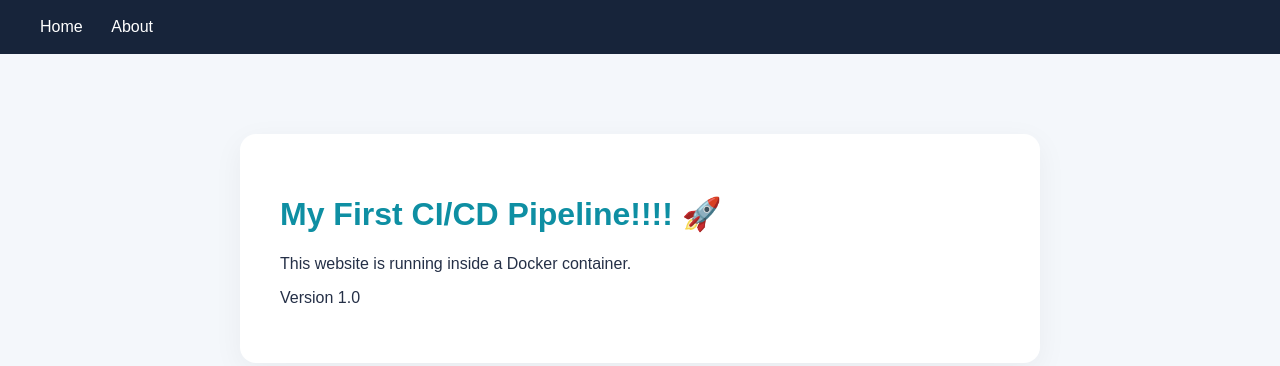
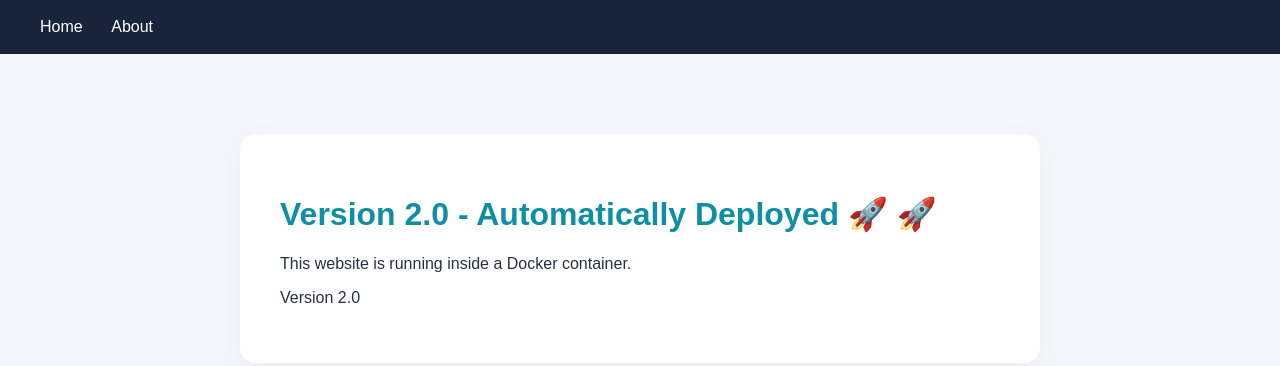
Before and after one commit to Berna-Thomas/cicd-practice, a plain HTML site: page index.html in a window 1280 px wide. Drawn offline with Linux system fonts and the light colour scheme.

Commit message:
Update website to version 2

```diff
--- a/index.html
+++ b/index.html
@@ -13,9 +13,9 @@
     </nav>
 
     <main>
-        <h1>My First CI/CD Pipeline!!!! 🚀</h1>
+        <h1>Version 2.0 - Automatically Deployed 🚀 🚀</h1>
         <p>This website is running inside a Docker container.</p>
-        <p id="version">Version 1.0</p>
+        <p id="version">Version 2.0</p>
     </main>
 </body>
 </html>
```
Also changed, not shown: about.html (+1 -1 lines).
